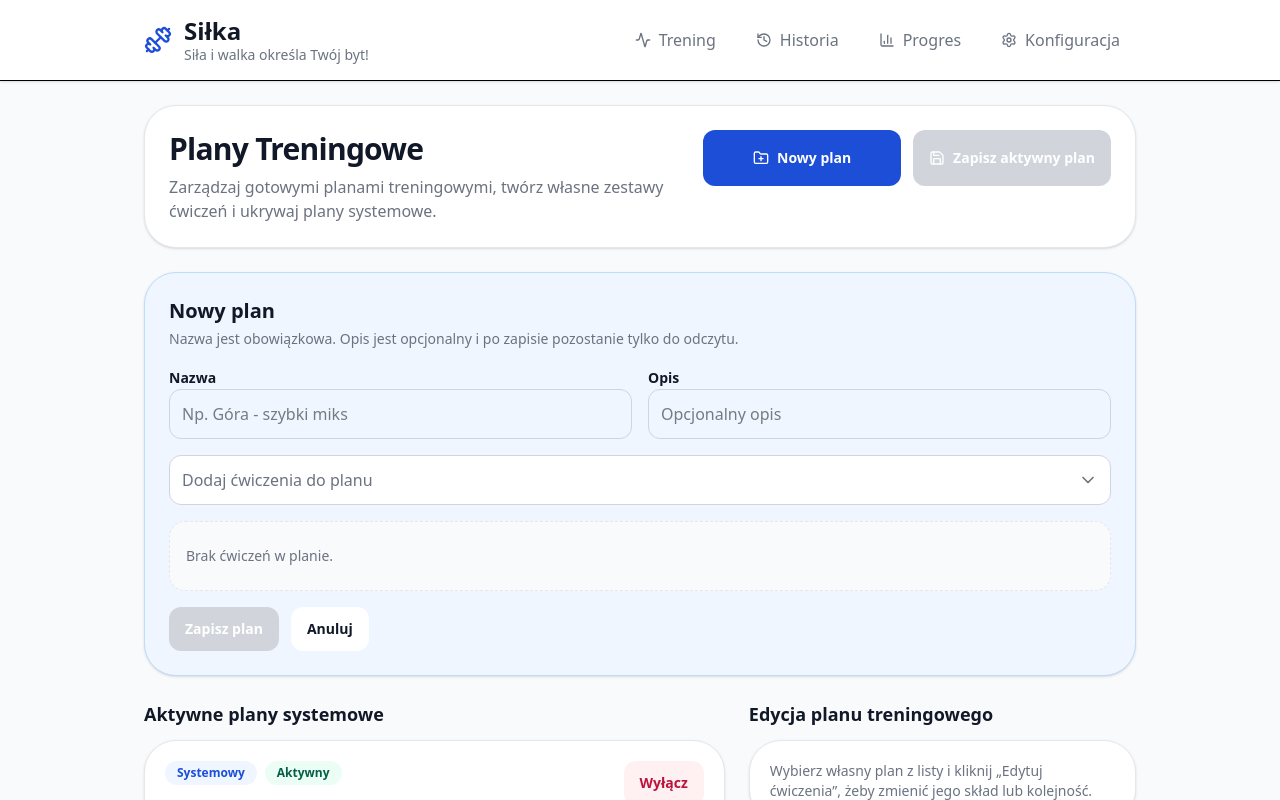
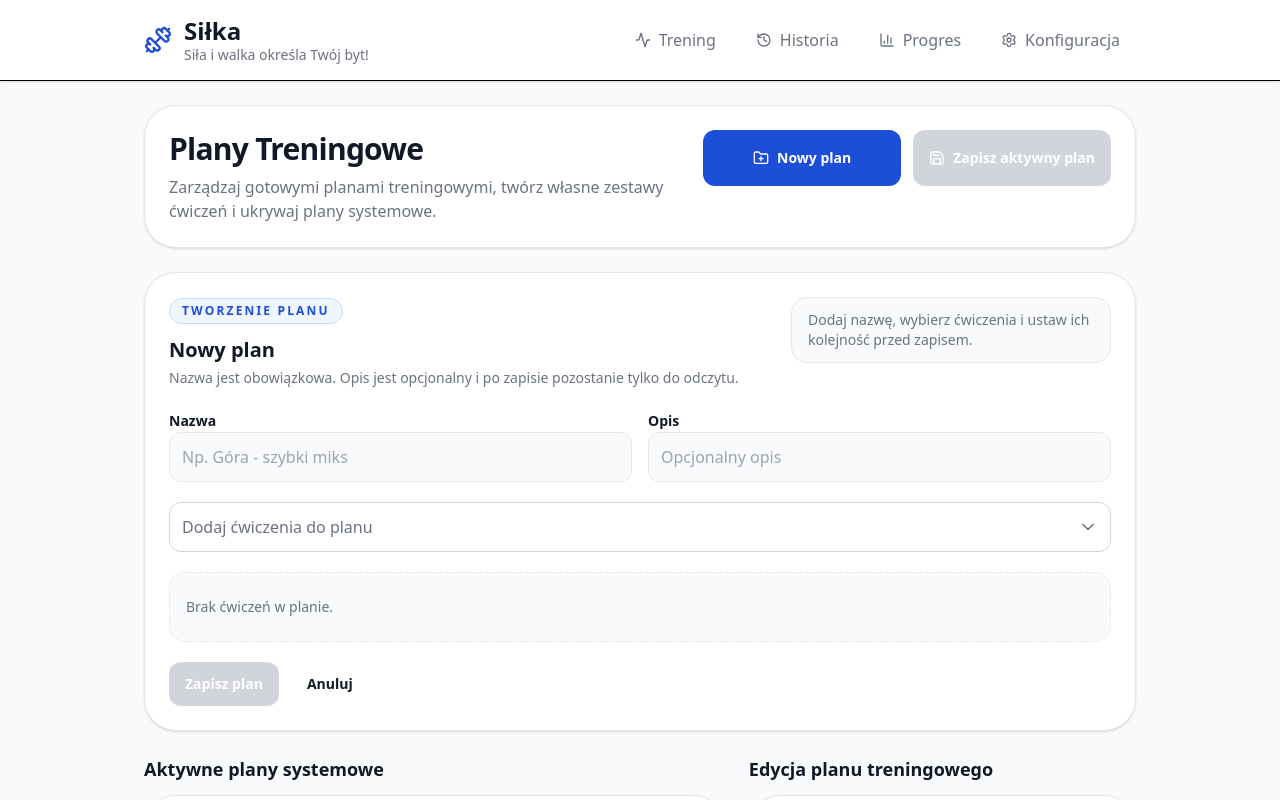
Before and after one commit to arielkuzminski/react-workout-planner, a React (Vite) app: page /plans in a window 1280 px wide. Both pictures are taken after a click on the button "Nowy plan". Shown: the top 800 px of the page. Built offline with nearby package versions, Linux system fonts and the light colour scheme.

Commit message:
Fix for New Plan dark mode

```diff
--- a/src/pages/Templates.tsx
+++ b/src/pages/Templates.tsx
@@ -209,10 +209,20 @@ export default function Plans() {
       </section>
 
       {showCreateForm && (
-        <section className="rounded-[2rem] border border-brand-border bg-brand-soft p-5 sm:p-6 shadow-sm space-y-4">
-          <div>
-            <h3 className="text-xl font-bold text-text-primary">Nowy plan</h3>
-            <p className="text-sm text-text-secondary mt-1">Nazwa jest obowiązkowa. Opis jest opcjonalny i po zapisie pozostanie tylko do odczytu.</p>
+        <section className="rounded-[2rem] border border-border bg-surface-card p-5 sm:p-6 shadow-sm space-y-5">
+          <div className="flex flex-col gap-3 sm:flex-row sm:items-start sm:justify-between">
+            <div>
+              <span className="inline-flex rounded-full border border-brand-border bg-brand-soft px-3 py-1 text-xs font-semibold tracking-[0.18em] uppercase text-brand-text">
+                Tworzenie planu
+              </span>
+              <h3 className="mt-3 text-xl font-bold text-text-primary">Nowy plan</h3>
+              <p className="mt-1 max-w-2xl text-sm text-text-secondary">
+                Nazwa jest obowiązkowa. Opis jest opcjonalny i po zapisie pozostanie tylko do odczytu.
+              </p>
+            </div>
+            <div className="rounded-2xl border border-border bg-surface px-4 py-3 text-sm text-text-secondary sm:max-w-xs">
+              Dodaj nazwę, wybierz ćwiczenia i ustaw ich kolejność przed zapisem.
+            </div>
           </div>
           <div className="grid gap-4 lg:grid-cols-2">
             <label className="space-y-2">
@@ -220,7 +230,7 @@ export default function Plans() {
               <input
                 value={createName}
                 onChange={(event) => setCreateName(event.target.value)}
-                className="w-full rounded-xl border border-border-strong px-3 py-3 focus-visible:ring-2 focus-visible:ring-brand-ring focus-visible:outline-none"
+                className="w-full rounded-xl border border-border bg-surface px-3 py-3 text-text-primary placeholder:text-text-tertiary focus-visible:ring-2 focus-visible:ring-brand-ring focus-visible:outline-none"
                 placeholder="Np. Góra - szybki miks"
               />
             </label>
@@ -229,7 +239,7 @@ export default function Plans() {
               <input
                 value={createDescription}
                 onChange={(event) => setCreateDescription(event.target.value)}
-                className="w-full rounded-xl border border-border-strong px-3 py-3 focus-visible:ring-2 focus-visible:ring-brand-ring focus-visible:outline-none"
+                className="w-full rounded-xl border border-border bg-surface px-3 py-3 text-text-primary placeholder:text-text-tertiary focus-visible:ring-2 focus-visible:ring-brand-ring focus-visible:outline-none"
                 placeholder="Opcjonalny opis"
               />
             </label>
```
